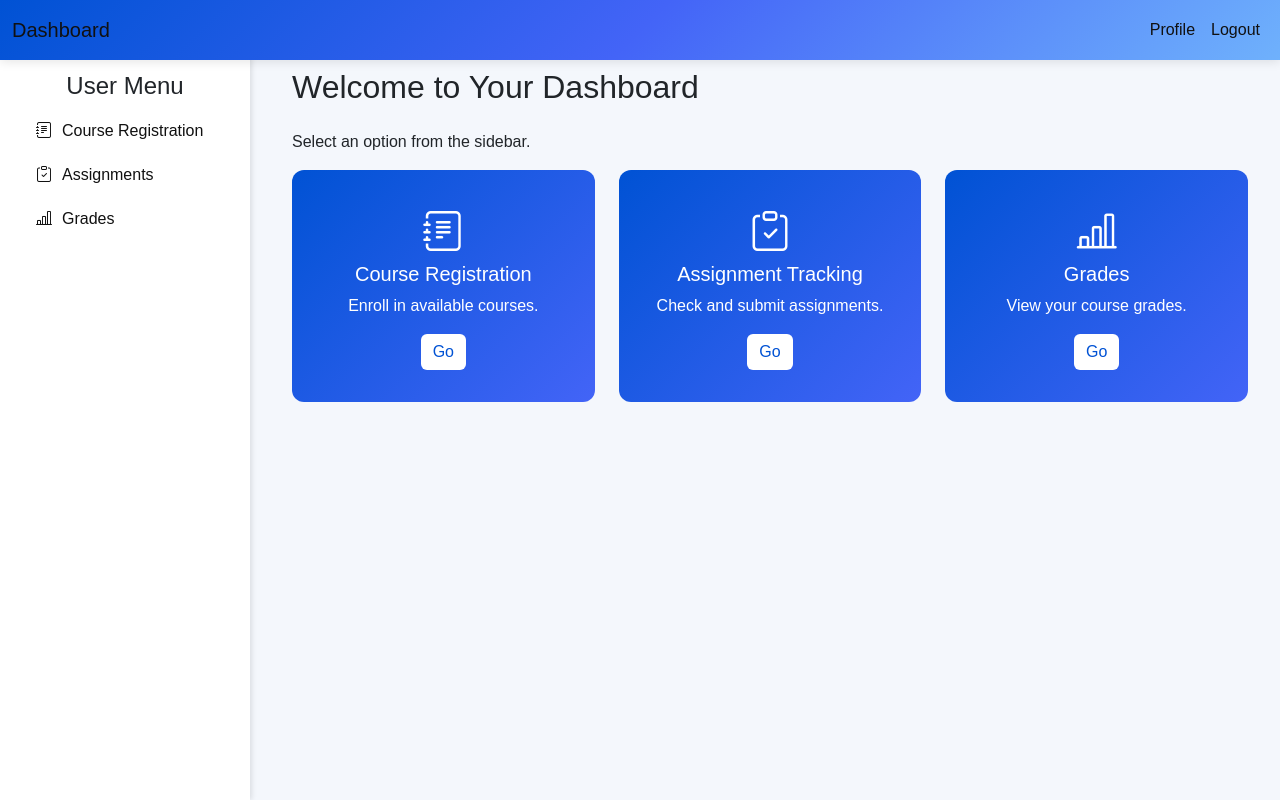
After one commit to Astra-Dev-Clients/Student_Management, a PHP site: page /portal.php in a window 1280 px wide. The commit adds this page. Run offline with PHP 8.4, Linux system fonts and the light colour scheme.

Commit message:
first commit

```diff
--- /dev/null
+++ b/portal.php
@@ -0,0 +1,170 @@
+
+
+
+
+
+<!DOCTYPE html>
+<html lang="en">
+<head>
+    <meta charset="UTF-8">
+    <meta name="viewport" content="width=device-width, initial-scale=1.0">
+    <title>Users Dashboard</title>
+    <link rel="stylesheet" href="https://cdn.jsdelivr.net/npm/bootstrap@5.3.0/dist/css/bootstrap.min.css">
+    <link rel="stylesheet" href="https://cdnjs.cloudflare.com/ajax/libs/bootstrap-icons/1.10.0/font/bootstrap-icons.min.css">
+    <style>
+        body {
+            font-family: 'Poppins', sans-serif;
+            background-color: #f4f7fc;
+        }
+        /* Navbar */
+        .navbar {
+            background: linear-gradient(135deg, #0052d4, #4364f7, #6fb1fc);
+            box-shadow: 0 2px 10px rgba(0, 0, 0, 0.1);
+        }
+        .navbar-brand, .nav-link {
+            color:#111 !important;
+        }
+
+        .nav-link:hover {
+            color:#fff !important;
+        }
+        /* Sidebar */
+        .sidebar {
+            position: fixed;
+            top: 56px;
+            bottom: 0;
+            left: 0;
+            width: 250px;
+            background: #fff;
+            padding-top: 20px;
+            box-shadow: 2px 0 5px rgba(0, 0, 0, 0.1);
+        }
+        .nav-link {
+            font-weight: 500;
+            color: #333;
+            padding: 10px 20px;
+            display: flex;
+            align-items: center;
+            gap: 10px;
+            transition: 0.3s;
+        }
+        .nav-link:hover, .nav-link.active {
+            background: linear-gradient(135deg, #0052d4, #4364f7);
+            color: white;
+            border-radius: 8px;
+        }
+        /* Main Content */
+        .main-content {
+            margin-left: 260px;
+            padding: 20px;
+        }
+        /* Card Styling */
+        .card {
+            background: linear-gradient(135deg, #0052d4, #4364f7);
+            color: white;
+            border: none;
+            border-radius: 12px;
+            transition: transform 0.2s ease, box-shadow 0.2s ease;
+        }
+        .card:hover {
+            transform: translateY(-5px);
+            box-shadow: 0 5px 15px rgba(0, 0, 0, 0.2);
+        }
+        .card-icon {
+            font-size: 2.5rem;
+            margin-bottom: 10px;
+        }
+        .btn-light {
+            background: white;
+            color: #0052d4;
+            border: none;
+            transition: 0.3s;
+        }
+        .btn-light:hover {
+            background: #e0e0e0;
+        }
+        @media (max-width: 768px) {
+            .sidebar {
+                display: none;
+            }
+            .main-content {
+                margin-left: 0;
+            }
+            .card {
+                margin-bottom: 20px;
+            }
+        }
+    </style>
+</head>
+<body>
+
+<!-- Navbar -->
+<nav class="navbar navbar-expand-lg navbar-dark fixed-top">
+    <div class="container-fluid">
+        <a class="navbar-brand" href="#">Dashboard</a>
+        <button class="navbar-toggler" type="button" data-bs-toggle="collapse" data-bs-target="#navbarNav">
+            <span class="navbar-toggler-icon"></span>
+        </button>
+        <div class="collapse navbar-collapse" id="navbarNav">
+            <ul class="navbar-nav ms-auto">
+                <li class="nav-item"><a class="nav-link" href="#">Profile</a></li>
+                <li class="nav-item"><a class="nav-link" href="#">Logout</a></li>
+            </ul>
+        </div>
+    </div>
+</nav>
+
+<!-- Sidebar -->
+<div class="sidebar d-none d-md-block p-3">
+    <h4 class="text-center">User Menu</h4>
+    <ul class="nav flex-column">
+        <li class="nav-item"><a class="nav-link" href="./pages/course_registration.php"><i class="bi bi-journal-text"></i> Course Registration</a></li>
+        <li class="nav-item"><a class="nav-link " href="assignment_tracking.php"><i class="bi bi-clipboard-check"></i> Assignments</a></li>
+        <li class="nav-item"><a class="nav-link" href="grades.php"><i class="bi bi-bar-chart-line"></i> Grades</a></li>
+    </ul>
+</div>
+
+<!-- Main Content -->
+<main class="main-content mt-5">
+    <div class="container-fluid">
+        <h2 class="mb-4">Welcome to Your Dashboard</h2>
+        <p>Select an option from the sidebar.</p>
+
+        <div class="row">
+            <div class="col-md-4">
+                <div class="card text-center p-3">
+                    <div class="card-body">
+                        <i class="bi bi-journal-text card-icon"></i>
+                        <h5 class="card-title">Course Registration</h5>
+                        <p class="card-text">Enroll in available courses.</p>
+                        <a href="course_registration.php" class="btn btn-light">Go</a>
+                    </div>
+                </div>
+            </div>
+            <div class="col-md-4">
+                <div class="card text-center p-3">
+                    <div class="card-body">
+                        <i class="bi bi-clipboard-check card-icon"></i>
+                        <h5 class="card-title">Assignment Tracking</h5>
+                        <p class="card-text">Check and submit assignments.</p>
+                        <a href="assignment_tracking.php" class="btn btn-light">Go</a>
+                    </div>
+                </div>
+            </div>
+            <div class="col-md-4">
+                <div class="card text-center p-3">
+                    <div class="card-body">
+                        <i class="bi bi-bar-chart-line card-icon"></i>
+                        <h5 class="card-title">Grades</h5>
+                        <p class="card-text">View your course grades.</p>
+                        <a href="grades.php" class="btn btn-light">Go</a>
+                    </div>
+                </div>
+            </div>
+        </div>
+    </div>
+</main>
+
+<script src="https://cdn.jsdelivr.net/npm/bootstrap@5.3.0/dist/js/bootstrap.bundle.min.js"></script>
+</body>
+</html>
```
Also changed, not shown: Auth/index.php (+13 -14 lines), Auth/signup.php (+3 -4 lines), Database/data.sql (+25 -3 lines), Pages/course_registration.php (added, +58 -0 lines), dashboard.php (+63 -146 lines), index.php (+4 -4 lines), Pages/users.php (added).
